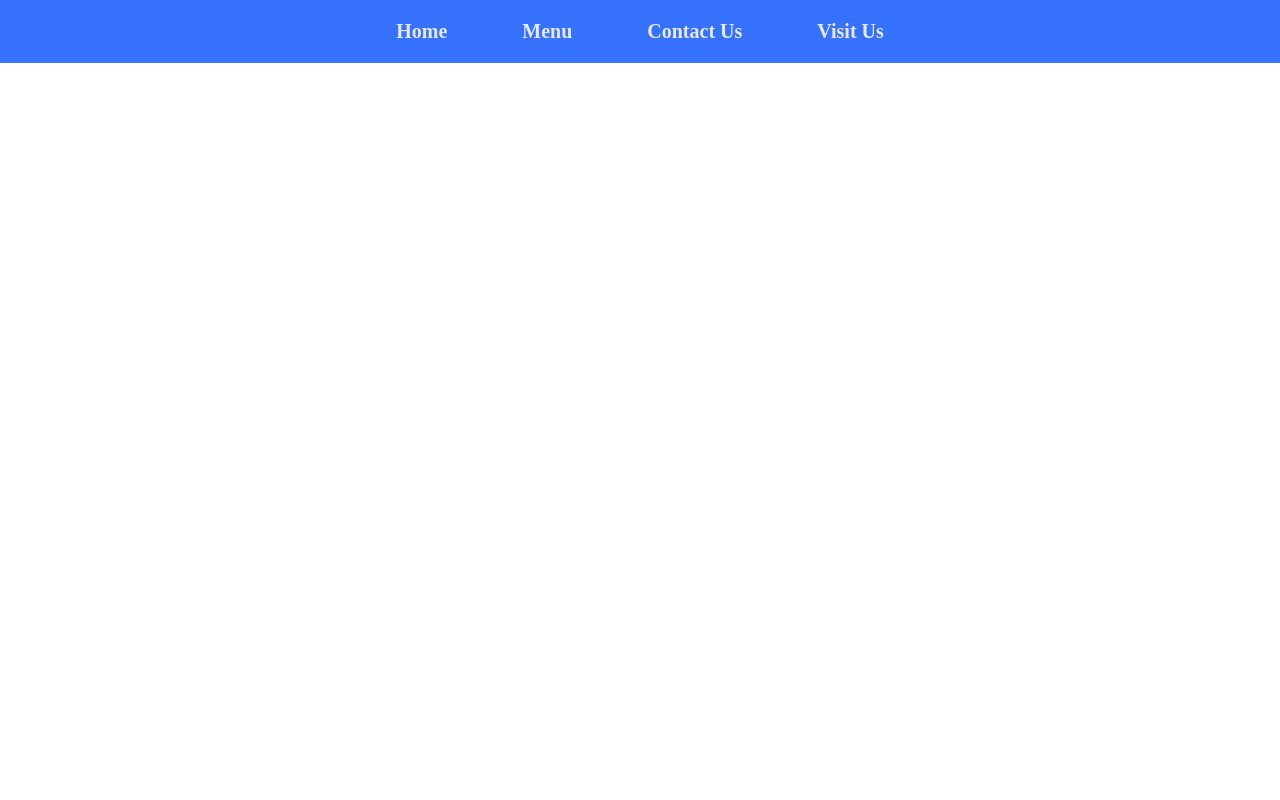
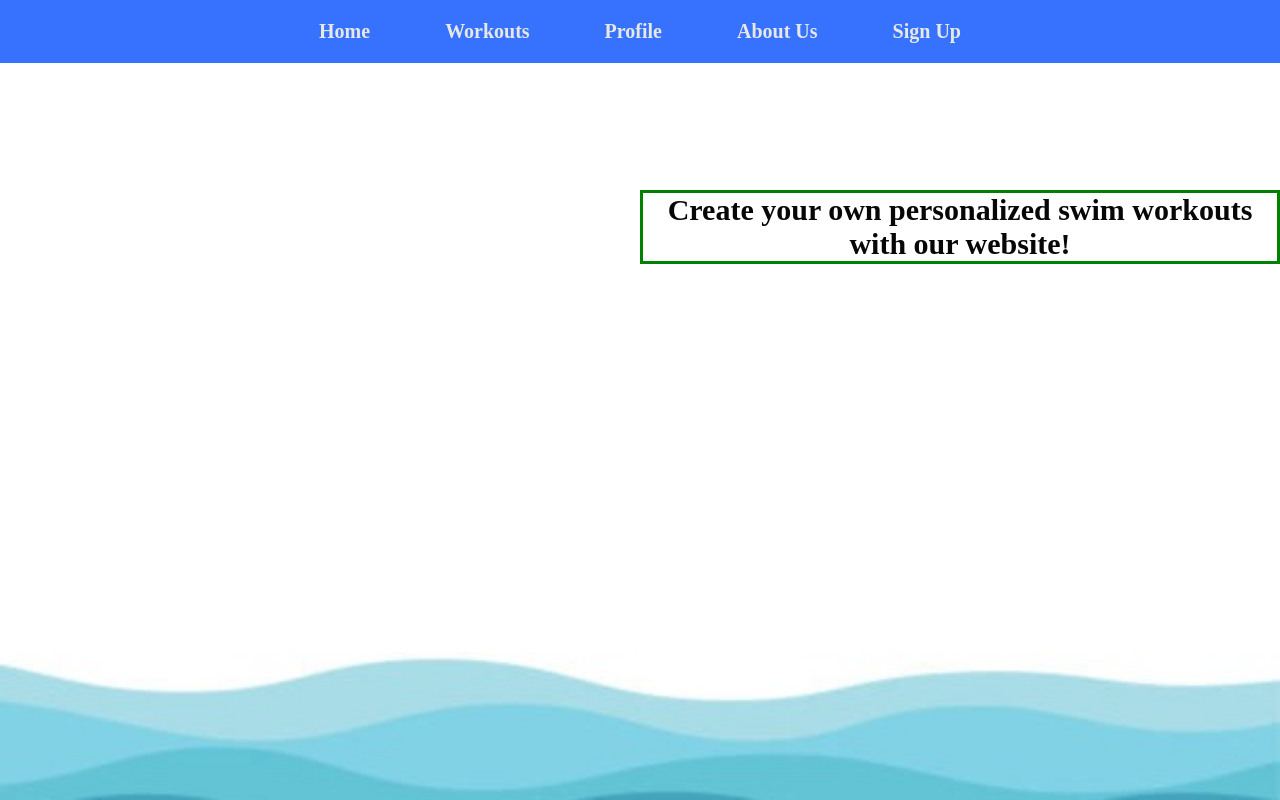
Before and after one commit to neptuneluna1/TartanHacks2025, a plain HTML site: page Website/views/main.html in a window 1280 px wide. Drawn offline with Linux system fonts and the light colour scheme; a web font is replaced by a local one.

Commit message:
Added footer

```diff
--- a/Website/static/style.css
+++ b/Website/static/style.css
@@ -35,3 +35,22 @@ nav a {
 nav a:hover {
     color: var(--yellow);
 }
+/*main style:*/
+#intro {
+    text-align: center;
+    left: 50%;
+    position: absolute;
+    top: 20%;
+    font-weight: bold;
+    font-size: 30px;
+    color: var(--black);
+    border: 3px solid green;
+}
+
+.pics {
+    position: fixed;
+    bottom: 0;
+    left: 50%;
+    transform: translateX(-50%);
+    width: 100%;
+}
--- a/Website/views/main.html
+++ b/Website/views/main.html
@@ -11,11 +11,20 @@
     <header>
         <nav>
             <a href="main.html">Home</a>
-            <a href="profile.html">Menu</a>
-            <a href="workouts.html">Contact Us</a>
-            <a href="aboutus.html">Visit Us</a>
+            <a href="workouts.html">Workouts</a>
+            <a href="profile.html">Profile</a>
+            <a href="aboutus.html">About Us</a>
+            <a href="signup.html">Sign Up</a>
         </nav>
     </header>
+    <div class="main">
+        <p id="intro">Create your own personalized swim workouts with our website!</p>
+    </div>
+    <footer>
+        <nav>
+            <img class="pics" src="../static/waves3.jpg" alt="waves">
+        </nav>
+    </footer>
 </body>
 
 
```
Also changed, not shown: Website/static/waves3.jpg (added).
